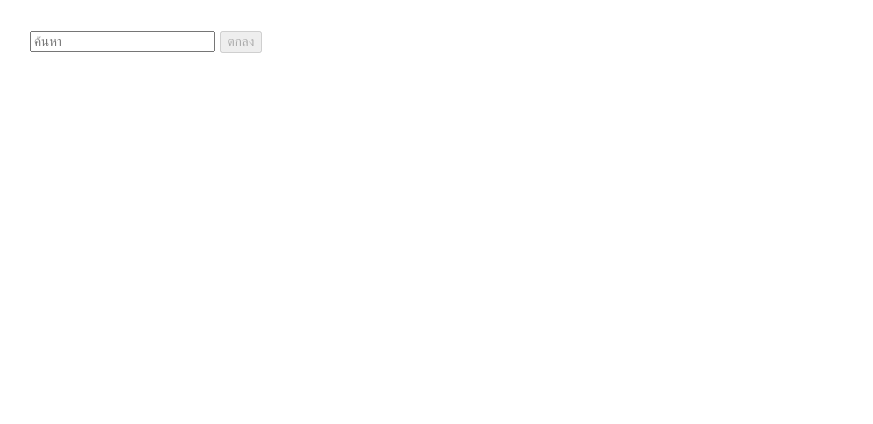
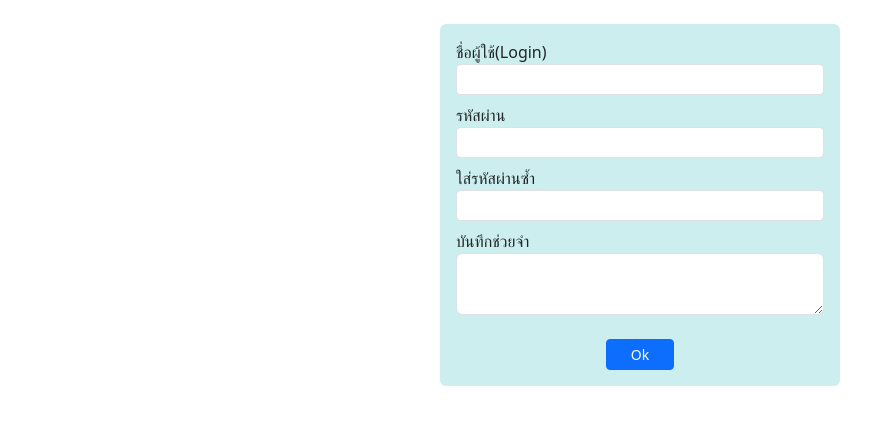
Before and after one commit to oak072544/app1, a React (Create React App) app: page / in a window 1280 px wide. Shown: the top 424 px of the page, without its empty margins (0-873 px from the left). Built offline with nearby package versions, Linux system fonts and the light colour scheme.

Commit message:
form Bootstrap 1

```diff
--- a/src/App.js
+++ b/src/App.js
@@ -1,5 +1,5 @@
 import React from "react";
-import FormSearch from "./form-search";
+import FormText from "./form-text";
 export default function App() {
-  return <FormSearch />;
+  return <FormText />;
 }
--- /dev/null
+++ b/src/form-text.js
@@ -0,0 +1,77 @@
+import React from "react";
+
+export default function FormText() {
+  const textPswd = React.useRef();
+  const textPswd2 = React.useRef();
+
+  const onBlurPassword = () => {
+    let pswd = textPswd.current.value;
+    if (pswd !== "" && !pswd.match(/^[0-9a-zA-Z]+$/)) {
+      textPswd.current.value = "";
+      alert("ต้องเป็น 0-9 หรือ a-z หรือ A-Z เท่านั้น");
+    }
+  };
+
+  const onBlurPassword2 = () => {
+    if (textPswd.current.value !== textPswd2.current.value) {
+      textPswd2.current.value = "";
+      alert("รหัสผ่านทั้งสองไม่ตรงกัน");
+    }
+  };
+  return (
+    <div
+      className="mt-4 mx-auto p-3 rounded"
+      style={{ width: "400px", background: "#cee" }}
+    >
+      <form>
+        <div className="form-group mb-2">
+          <label htmlFor="login">ชื่อผู้ใช้(Login)</label>
+          <input
+            type="tect"
+            id="login"
+            name="login"
+            maxLength="20"
+            className="form-control form-control-sm"
+          />
+        </div>
+        <div className="form-group mb-2">
+          <label htmlFor="pswd">รหัสผ่าน</label>
+          <input
+            type="password"
+            id="pswd"
+            name="pswd"
+            maxLength="10"
+            className="form-control form-control-sm"
+            ref={textPswd}
+            onBlur={onBlurPassword}
+          />
+        </div>
+        <div className="form-group mb-2">
+          <label htmlFor="pswd2">ใส่รหัสผ่านซ้ำ</label>
+          <input
+            type="password"
+            id="pswd2"
+            name="pswd2"
+            maxLength="10"
+            className="form-control form-control-sm"
+            ref={textPswd2}
+            onBlur={onBlurPassword2}
+          />
+        </div>
+        <div className="form-group mb-4">
+          <label htmlFor="memo">บันทึกช่วยจำ</label>
+          <textarea
+            id="memo"
+            name="memo"
+            rows="2"
+            maxLength="200"
+            className="form-control"
+          ></textarea>
+        </div>
+        <div className="text-center">
+          <button className="btn btn-sm px-4 btn-primary">Ok</button>
+        </div>
+      </form>
+    </div>
+  );
+}
--- a/src/index.js
+++ b/src/index.js
@@ -3,6 +3,9 @@
 import './index.css';
 import App from './App';
 import reportWebVitals from './reportWebVitals';
+
+import 'bootstrap/dist/css/bootstrap.min.css';
+import 'bootstrap/dist/js/bootstrap.bundle.min';
 
 const root = ReactDOM.createRoot(document.getElementById('root'));
 root.render(
```
Also changed, not shown: src/form-bootstrap.js (added, +35 -0 lines).
